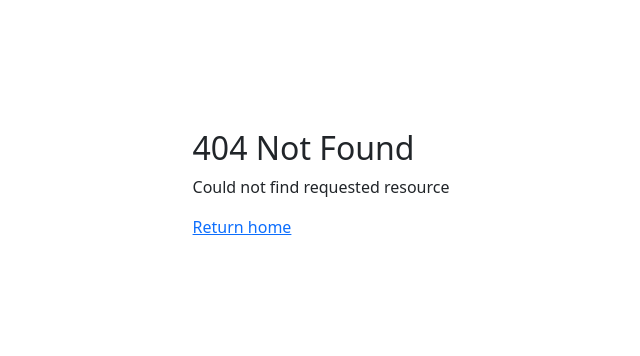
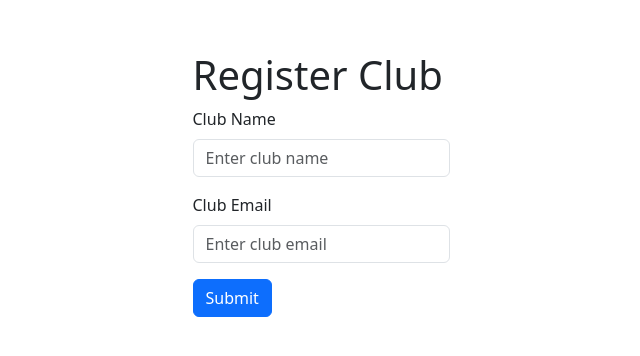
Before and after one commit to Go4It-Africa/tournament-frontend, a Next.js app: page /clubs/create in a window 1280 px wide. Before the commit this address had no page. Shown: the part 216-572 px from the top of the page, without its empty margins (319-959 px from the left). Built offline with nearby package versions, Linux system fonts and the light colour scheme.

Commit message:
Adds form for clubs

```diff
--- /dev/null
+++ b/src/app/(pages)/(dashboard)/clubs/create/page.tsx
@@ -0,0 +1,87 @@
+'use client';
+
+import { useState } from 'react';
+import { Form, Button } from 'react-bootstrap';
+
+const CreateClubPage = () => {
+  const [formData, setFormData] = useState({
+    name: '',
+    email: '',
+    phone: '',
+    logo: '',
+    number_of_registered_teams: 0,
+    number_of_registered_categories: 0,
+  });
+
+  const [validationErrors, setValidationErrors] = useState({
+    name: '',
+    email: '',
+    logo: '',
+    phone: '',
+    number_of_registered_teams: 0,
+    number_of_registered_categories: 0,
+  });
+
+  const handleFormDataChange = (e: React.ChangeEvent<HTMLInputElement>) => {
+    const { name, value } = e.target;
+
+    console.log('THE NAME', value, 'the name:', name);
+
+    // if (name === 'email') {
+    //   //handle validation -> check if it's an email
+    //   setValidationErrors((prevData) => ({ ...prevData, [name]: 'Error' }));
+    // }
+
+    setFormData((prevData) => ({ ...prevData, [name]: value }));
+  };
+
+  const handleSubmit = (e) => {
+    e.preventDefault();
+    alert(formData);
+  };
+
+  return (
+    <div>
+      <h1>Register Club</h1>
+      <Form onSubmit={handleSubmit}>
+        <Form.Group controlId='clubName' className='mb-3'>
+          <Form.Label>Club Name</Form.Label>
+          <Form.Control
+            type='text'
+            name='name'
+            placeholder='Enter club name'
+            data-test-id='club_name'
+            onChange={handleFormDataChange}
+            value={formData.name}
+            required
+          />
+          {validationErrors.name && (
+            <span style={{ color: 'red' }}>{validationErrors.name}</span>
+          )}
+        </Form.Group>
+
+        <Form.Group controlId='clubEmail' className='mb-3'>
+          <Form.Label>Club Email</Form.Label>
+          <Form.Control
+            type='email'
+            name='email'
+            placeholder='Enter club email'
+            data-test-id='club_email'
+            onChange={handleFormDataChange}
+            value={formData.email}
+            required
+          />
+          {validationErrors.email && (
+            <span style={{ color: 'red' }}>{validationErrors.email}</span>
+          )}
+        </Form.Group>
+
+        <Button variant='primary' type='submit'>
+          Submit
+        </Button>
+      </Form>
+    </div>
+  );
+};
+
+export default CreateClubPage;
--- a/src/app/(pages)/(dashboard)/page.tsx
+++ b/src/app/(pages)/(dashboard)/page.tsx
@@ -8,6 +8,9 @@ const Home = () => {
         <Link href='/tournaments/create' className='button'>
           Register Tournament
         </Link>
+        <Link href='/clubs/create' className='button'>
+          Register Club
+        </Link>
         <Link href='/tournaments' className='button'>
           View Tournaments
         </Link>
```
